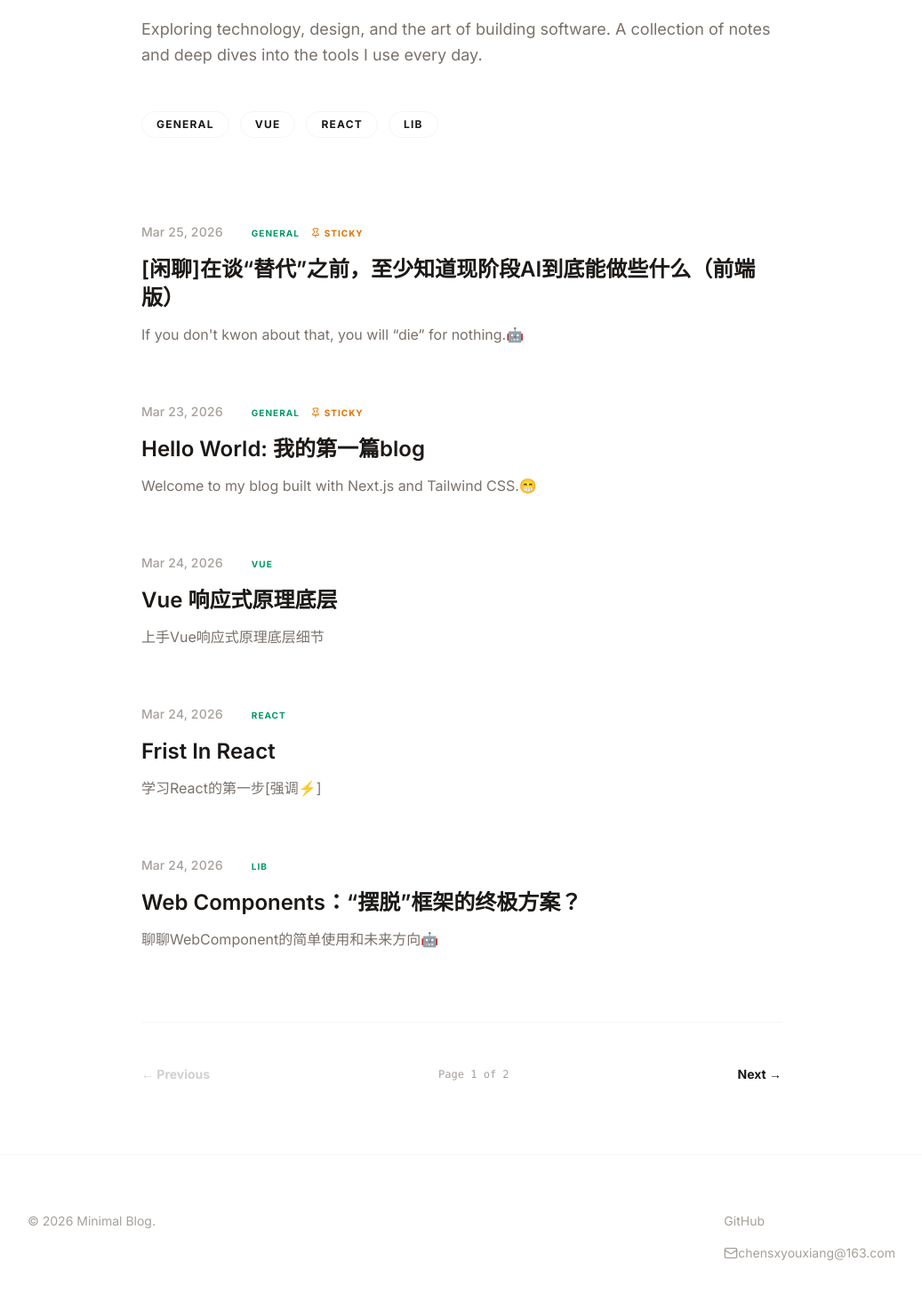
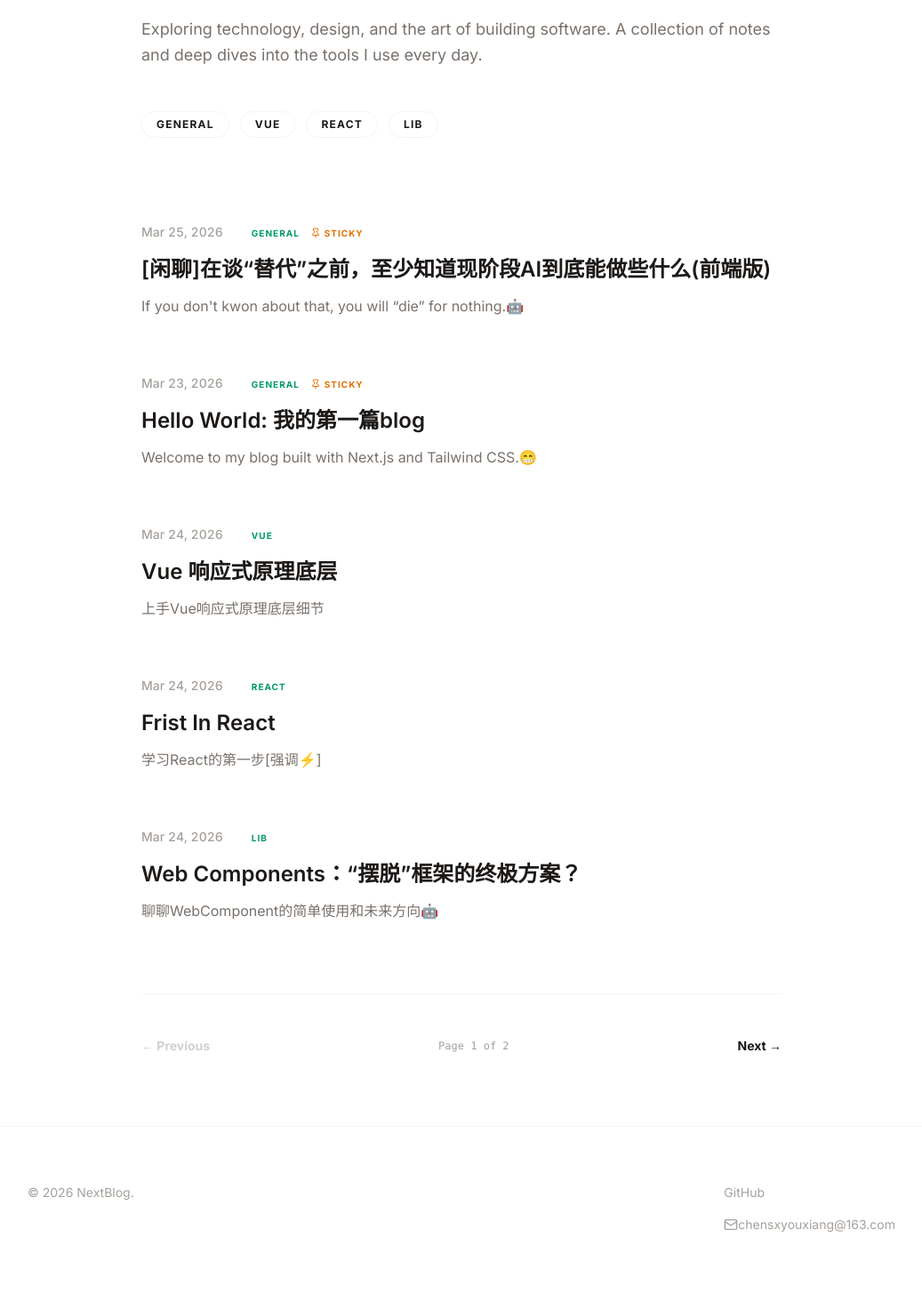
Before and after one commit to ChenS-X/next-blog, a Next.js app: page / in a window 1280 px wide. Shown: the part 215-1670 px from the top of the page at 89% size, without its empty margins (121-1158 px from the left). Built offline with nearby package versions, Linux system fonts and the light colour scheme.

Commit message:
'post:修改aireplace文章'

```diff
--- a/public/posts_8f2a4c/ai-replaceornot.md
+++ b/public/posts_8f2a4c/ai-replaceornot.md
@@ -1,5 +1,5 @@
 ---
-title: "[闲聊]在谈“替代”之前，至少知道现阶段AI到底能做些什么（前端版）"
+title: "[闲聊]在谈“替代”之前，至少知道现阶段AI到底能做些什么(前端版)"
 date: "2026-03-25"
 description: "If you don't kwon about that, you will “die” for nothing.🤖"
 headerImage: "https://fastly.jsdelivr.net/gh/itmore9527/files@main/img/1774448186002.png"
@@ -78,8 +78,8 @@ AI看过海量的代码问题和解决方案，在“诊断”这件事上，它
 
 **典型场景：**
 + 为组件生成单元测试用例
-+ 生成Storybook的stories文件
-+ 将JavaScript代码转换为TypeScript
++ 生成`Storybook`的`stories`文件
++ 将`JavaScript`代码转换为`TypeScript`
 + 识别重复代码并提出重构建议
 
 写单元测试是最枯燥的事情之一。现在可以这样：选中组件代码 ➡️ 让AI生成测试用例 ➡️ 人工检查边界情况 ➡️ 提交。**覆盖率从0%到80%，耗时从2小时变成20分钟。**
@@ -122,11 +122,11 @@ AI可以推荐技术方案，但无法真正承担决策责任。
 + 组件库选`Ant Design`还是自研？
 + 代码如何组织才能让团队高效协作？
 
-这些决策需要考虑团队能力、项目周期、维护成本、技术生态等多维度因素，AI没有“上下文”。（**这一点存疑，AI没有上下文，你可以告诉它啊！Prompt工程师，该发力了哈~**）
+这些决策需要考虑团队能力、项目周期、维护成本、技术生态等多维度因素，**AI没有“上下文”**。
 
 <br>
 
-3. <strong style="color:#006d00">用户体验的深度把控</strong>
+1. <strong style="color:#006d00">用户体验的深度把控</strong>
 
 AI可以写出功能正常的界面，但“正常”和“好用”之间有一条鸿沟。
 
@@ -144,7 +144,7 @@ AI可以写出功能正常的界面，但“正常”和“好用”之间有一
 
 AI能解释常见报错，但对于复杂问题的排查能力有限。
 
-真实案例：<i style="color: #bd65bd;font-weight:bold">一个生产环境的性能问题：页面在某些设备上卡顿，但开发环境复现不了。这个问题涉及浏览器渲染机制、内存泄漏、第三方脚本、网络条件等多个因素。AI可以提供排查思路，但最终的定位和解决，需要开发者的经验和直觉。</i>
+**真实案例：**<i style="color: #bd65bd;font-weight:bold">一个生产环境的性能问题：页面在某些设备上卡顿，但开发环境复现不了。这个问题涉及浏览器渲染机制、内存泄漏、第三方脚本、网络条件等多个因素。AI可以提供排查思路，但最终的定位和解决，需要开发者的经验和直觉。</i>
 
 <br>
 
@@ -163,7 +163,7 @@ AI生成的代码可能能跑，但不一定“好”。
 
 ---
 
-⬆️ ***综上，5对4，额，算4.5吧（一点存疑），人类获胜。*** 好罗，唔使失业啰~（暂时的）
+⬆️ ***综上，5对4，人类获胜。*** 好罗，唔使失业啰~（暂时的）
 
 ---
 回到标题，**在谈“替代”之前，至少知道现阶段AI到底能做些什么**。
--- a/src/app/layout.tsx
+++ b/src/app/layout.tsx
@@ -55,7 +55,7 @@ export default function RootLayout({
           <footer className="border-t border-stone-100 dark:border-stone-900 py-16">
             <div className="max-w-5xl mx-auto px-6 flex flex-col sm:flex-row justify-between items-start gap-8">
               <p className="text-stone-400 dark:text-stone-600 text-sm">
-                &copy; {new Date().getFullYear()} Minimal Blog.
+                &copy; {new Date().getFullYear()} NextBlog.
               </p>
               <div className="flex flex-col gap-4 text-sm text-stone-400 dark:text-stone-600">
                 {/* <a
```
